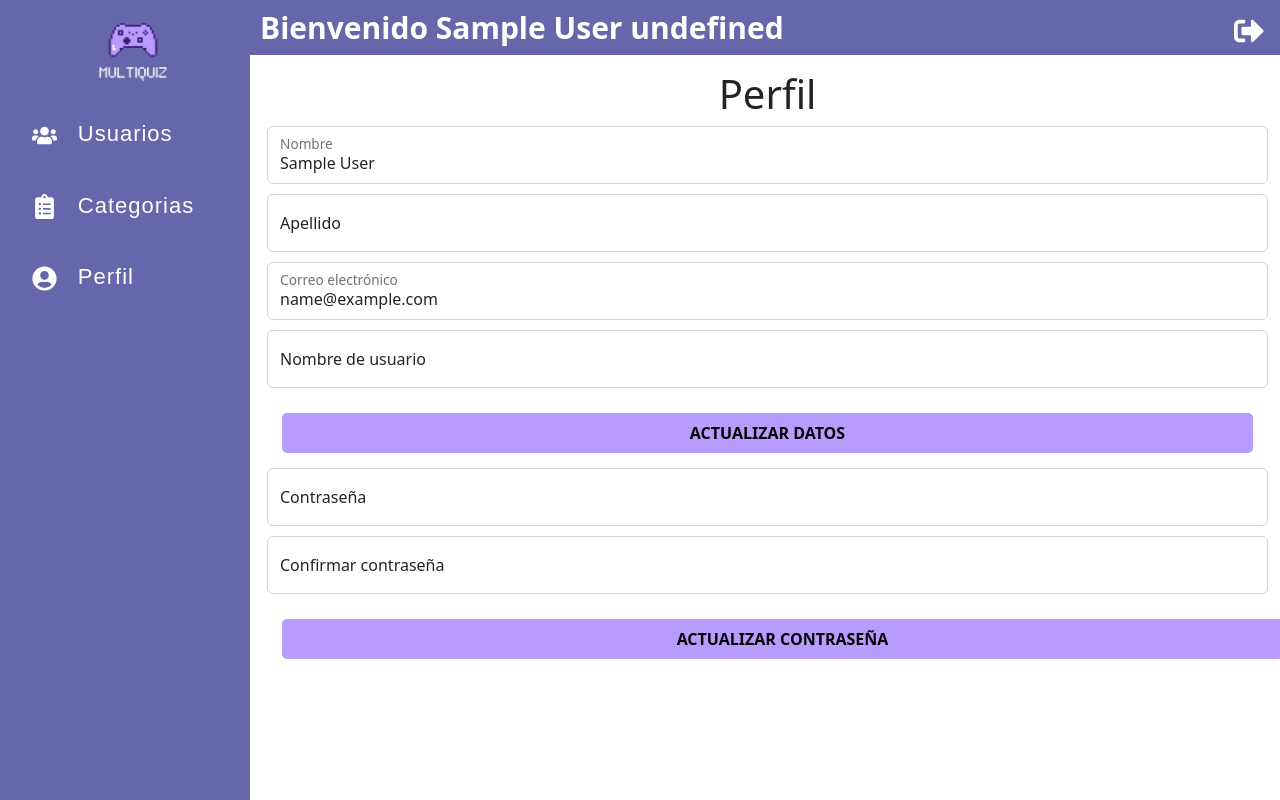
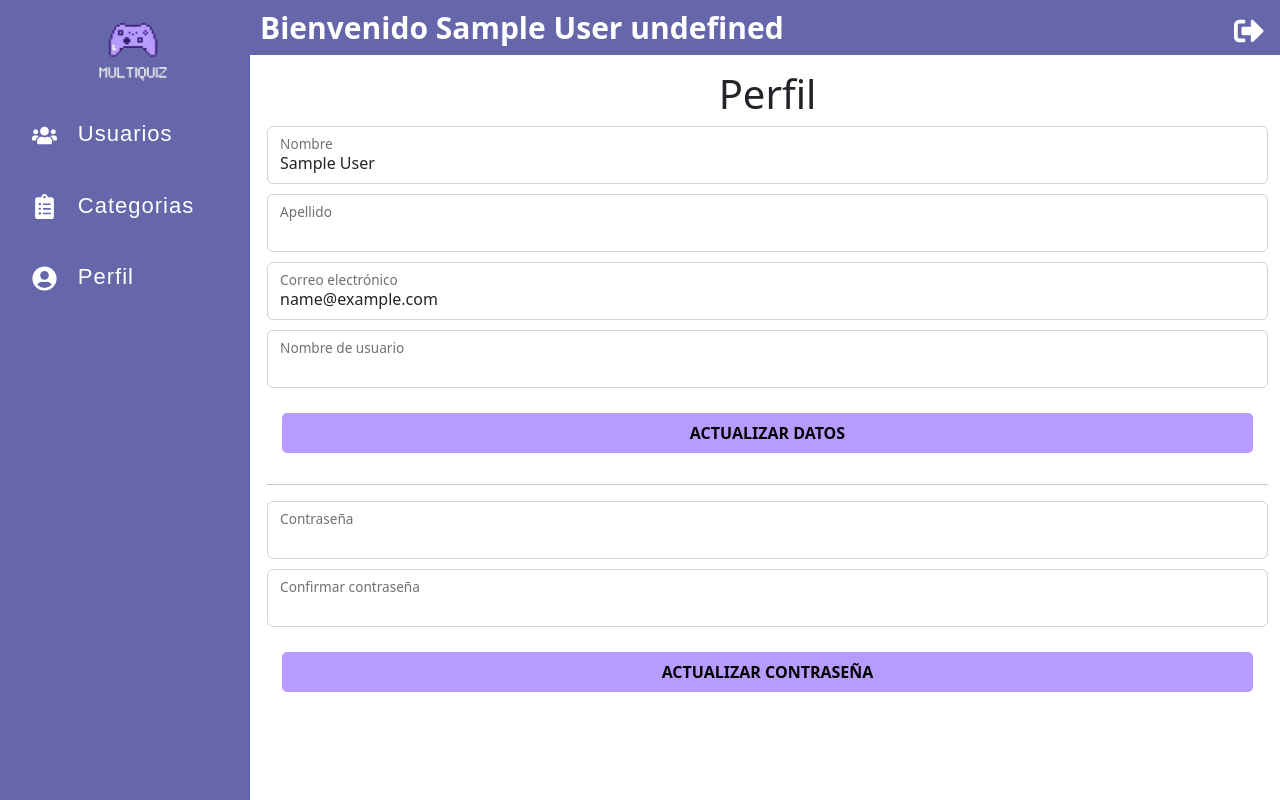
Before and after one commit to aveliz12/multi_quiz, a Next.js app: page /profile in a window 1280 px wide. Built offline with nearby package versions, Linux system fonts and the light colour scheme; no server answers; sample sign-in values are in the browser's storage.

Commit message:
Actualizacion de perfil

```diff
--- a/src/pages/profile.jsx
+++ b/src/pages/profile.jsx
@@ -6,6 +6,10 @@ import { Formik } from "formik";
 import * as Yup from "yup";
 import Swal from "sweetalert2";
 import srtyleProfile from "../styles/profile.module.scss";
+import { doc, getFirestore, updateDoc } from "firebase/firestore";
+import { auth } from "../firebase";
+import { updateEmail, updatePassword } from "firebase/auth";
+
 const Profile = () => {
   const { user } = useUser();
   const validationSchema = Yup.object({
@@ -16,6 +20,70 @@ const Profile = () => {
       .required("El correo es requerido."),
     user_name: Yup.string().required("El nombre de usuario es requerido."),
   });
+  const validationSchemaPasword = Yup.object({
+    password: Yup.string()
+      .min(8, "La contraseña debe tener mínimo 8 caracteres.")
+      .required("La contraseña es requerida."),
+    confirmPassword: Yup.string()
+      .oneOf([Yup.ref("password"), null], "Las contraseñas deben coincidir.")
+      .required("Confirmar la contraseña es requerido."),
+  });
+
+  const handleUpdateProfile = async (usr) => {
+    const db = getFirestore();
+    const profileRef = doc(db, "users", user.id);
+    try {
+      await updateDoc(profileRef, usr);
+
+      if (usr.email) {
+        await updateEmail(auth.currentUser, usr.email);
+      }
+
+      Swal.fire({
+        position: "top-end",
+        icon: "success",
+        title: "Perfil actualizado correctamente.",
+        showConfirmButton: false,
+        timer: 1500,
+      });
+    } catch (error) {
+      Swal.fire({
+        position: "top-end",
+        icon: "error",
+        title: "Error al actualizar datos.",
+        showConfirmButton: false,
+        timer: 1500,
+      });
+      console.log(error);
+    }
+  };
+
+  const updatePasswordInAuth = async (newPass) => {
+    try {
+      let newPassword = "";
+      console.log(newPass);
+      if (newPass !== null) {
+        newPassword = newPass.password;
+      }
+      await updatePassword(auth.currentUser, newPassword);
+      Swal.fire({
+        position: "top-end",
+        icon: "success",
+        title: "Contraseña actualizada correctamente.",
+        showConfirmButton: false,
+        timer: 1500,
+      });
+    } catch (error) {
+      Swal.fire({
+        position: "top-end",
+        icon: "error",
+        title: "Error al actualizar contraseña.",
+        showConfirmButton: false,
+        timer: 1500,
+      });
+      console.log(error);
+    }
+  };
 
   return (
     <Layout title={`Bienvenido ${user?.name} ${user?.last_name}`}>
@@ -39,7 +107,7 @@ const Profile = () => {
             user_name: user?.user_name || "",
           }}
           onSubmit={(values) => {
-            console.log(values);
+            handleUpdateProfile(values);
           }}
         >
           {(props) => {
@@ -49,9 +117,7 @@ const Profile = () => {
                   <input
                     id="name"
                     type="text"
-                    aria-label="Nombre"
                     className="form-control"
-                    placeholder="Nombre"
                     value={props.values.name}
                     onChange={props.handleChange}
                     onBlur={props.handleBlur}
@@ -68,9 +134,7 @@ const Profile = () => {
                   <input
                     id="last_name"
                     type="text"
-                    aria-label="Apellido"
                     className="form-control"
-                    placeholder="Apellido"
                     value={props.values.last_name}
                     onChange={props.handleChange}
                     onBlur={props.handleBlur}
@@ -87,9 +151,7 @@ const Profile = () => {
                   <input
                     id="email"
                     type="email"
-                    aria-label="Correo electrónico"
                     className="form-control"
-                    placeholder="Correo electrónico"
                     value={props.values.email}
                     onChange={props.handleChange}
                     onBlur={props.handleBlur}
@@ -106,9 +168,7 @@ const Profile = () => {
                   <input
                     id="user_name"
                     type="text"
-                    aria-label="Nombre de usuario"
                     className="form-control"
-                    placeholder="Nombre de usuario"
                     value={props.values.user_name}
                     onChange={props.handleChange}
                     onBlur={props.handleBlur}
@@ -124,8 +184,6 @@ const Profile = () => {
                 <div
                   style={{
                     display: "flex",
-                    justifyContent: "space-between",
-                    alignItems: "center",
                   }}
                 >
                   <input
@@ -134,30 +192,68 @@ const Profile = () => {
                     value="ACTUALIZAR DATOS"
                   />
                 </div>
+              </form>
+            );
+          }}
+        </Formik>
+        <hr />
+        <Formik
+          validationSchema={validationSchemaPasword}
+          enableReinitialize
+          initialValues={{
+            password: "",
+            confirmPassword: "",
+          }}
+          onSubmit={(values) => {
+            updatePasswordInAuth(values);
+          }}
+        >
+          {(props) => {
+            return (
+              <form onSubmit={props.handleSubmit}>
                 <div className="form-floating" style={{ marginBottom: "10px" }}>
                   <input
                     id="password"
                     type="password"
-                    aria-label="Contraseña"
                     className="form-control"
-                    placeholder="Contraseña"
-                    // onChange={props.handleChange}
-                    // onBlur={props.handleBlur}
+                    onChange={props.handleChange}
+                    onBlur={props.handleBlur}
                   />
                   <label htmlFor="password">Contraseña</label>
                 </div>
+                {props.touched.password && props.errors.password ? (
+                  <div className={srtyleProfile.errorStyle}>
+                    <p className={srtyleProfile.titleErrorStyle}>Error</p>
+                    <p>{props.errors.password}</p>
+                  </div>
+                ) : null}
                 <div className="form-floating" style={{ marginBottom: "10px" }}>
                   <input
-                    id="password"
+                    id="confirmPassword"
                     type="password"
-                    aria-label="Contraseña"
                     className="form-control"
-                    placeholder="Contraseña"
+                    onChange={props.handleChange}
+                    onBlur={props.handleBlur}
                   />
-                  <label htmlFor="password">Confirmar contraseña</label>
+                  <label htmlFor="confirmPassword">Confirmar contraseña</label>
                 </div>
-                <div>
-                  <button className={srtyleProfile.btnUpdate}>ACTUALIZAR CONTRASEÑA</button>
+                {props.touched.confirmPassword &&
+                props.errors.confirmPassword ? (
+                  <div className={srtyleProfile.errorStyle}>
+                    <p className={srtyleProfile.titleErrorStyle}>Error</p>
+                    <p>{props.errors.confirmPassword}</p>
+                  </div>
+                ) : null}
+                <div
+                  style={{
+                    display: "flex",
+                  }}
+                >
+                  <input
+                    type="submit"
+                    className={srtyleProfile.btnUpdate}
+                    value="ACTUALIZAR CONTRASEÑA"
+                  />
                 </div>
               </form>
             );
--- a/src/styles/profile.module.scss
+++ b/src/styles/profile.module.scss
@@ -3,7 +3,6 @@
   border-left: solid rgb(239 68 68);
   background-color: rgb(254 226 226);
   color: rgb(185 28 28);
-  margin-bottom: 5px;
   .titleErrorStyle {
     font-weight: bold;
   }
```
